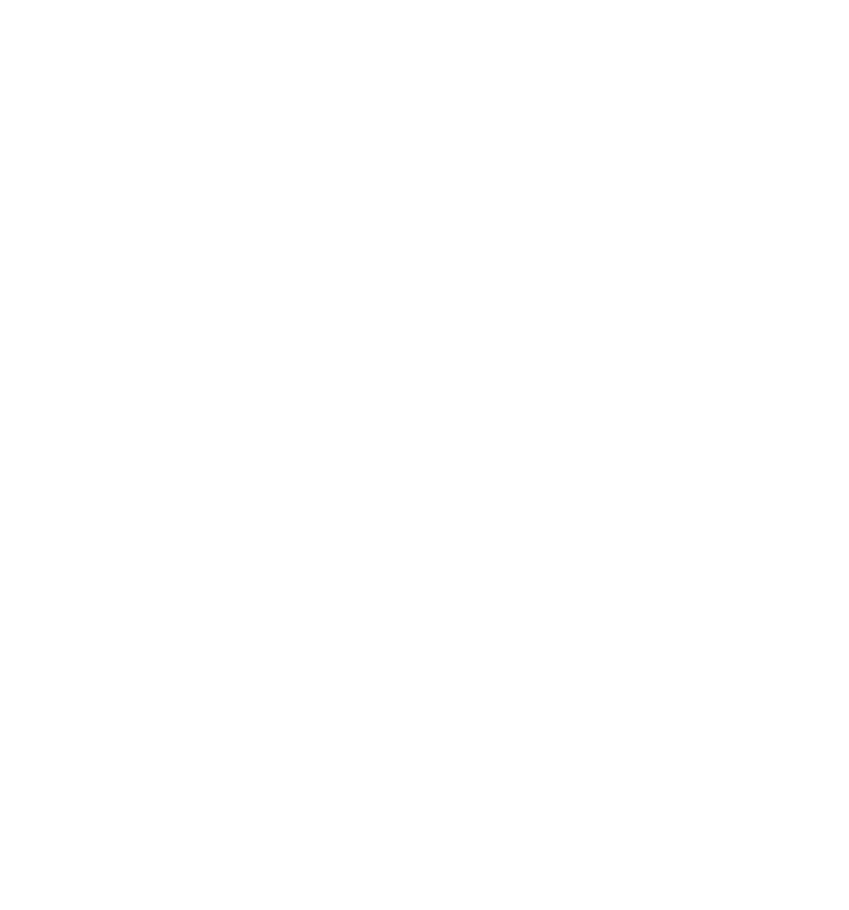
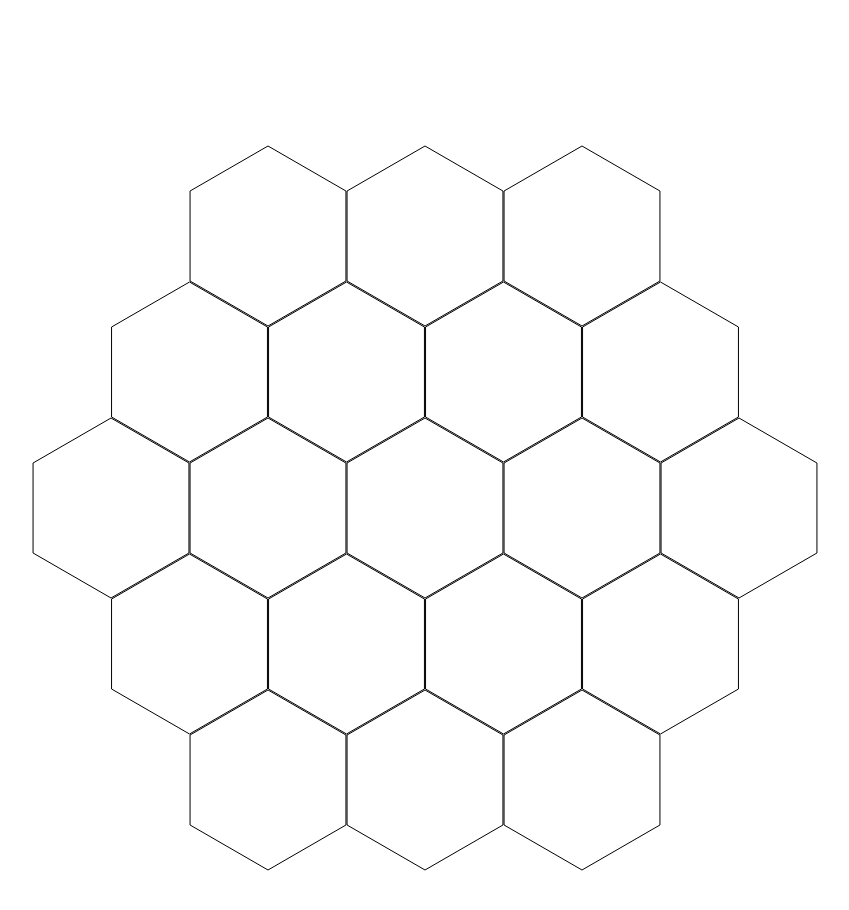
Before and after one commit to robedgecombe/settlers, a plain HTML site: page index.html in a window 1280 px wide. Shown: the whole page, without its empty margins (83-932 px from the left). Drawn offline with nearby package versions, Linux system fonts and the light colour scheme.

Commit message:
clicking WORKING

```diff
--- a/index.html
+++ b/index.html
@@ -70,6 +70,8 @@ console.log(data)
 			var printBoard = function(tiles) {
 				makeBoard(tiles)
 
+				two.update()
+
 				hexagons.forEach(function(hexagon) {
 					var $hex = $(hexagon._renderer.elem)
 					$hex.css('cursor', 'pointer').on('click', function(event) {
@@ -94,6 +96,7 @@ console.log(data)
 //************ keeping as reference for click events
 		$(function() {
 			printBoard(data.board.tiles)
+
 		});
 
 
```
